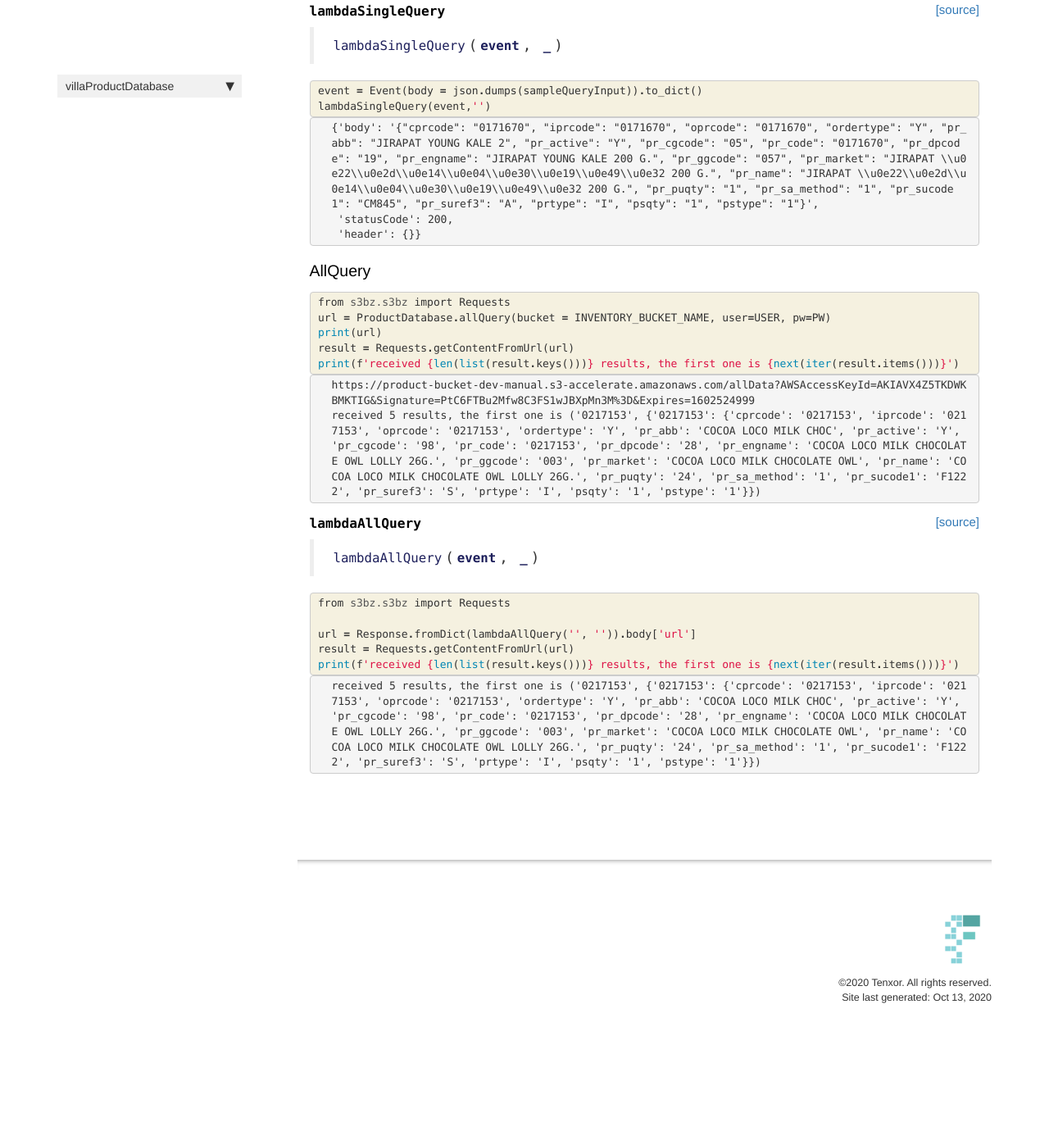
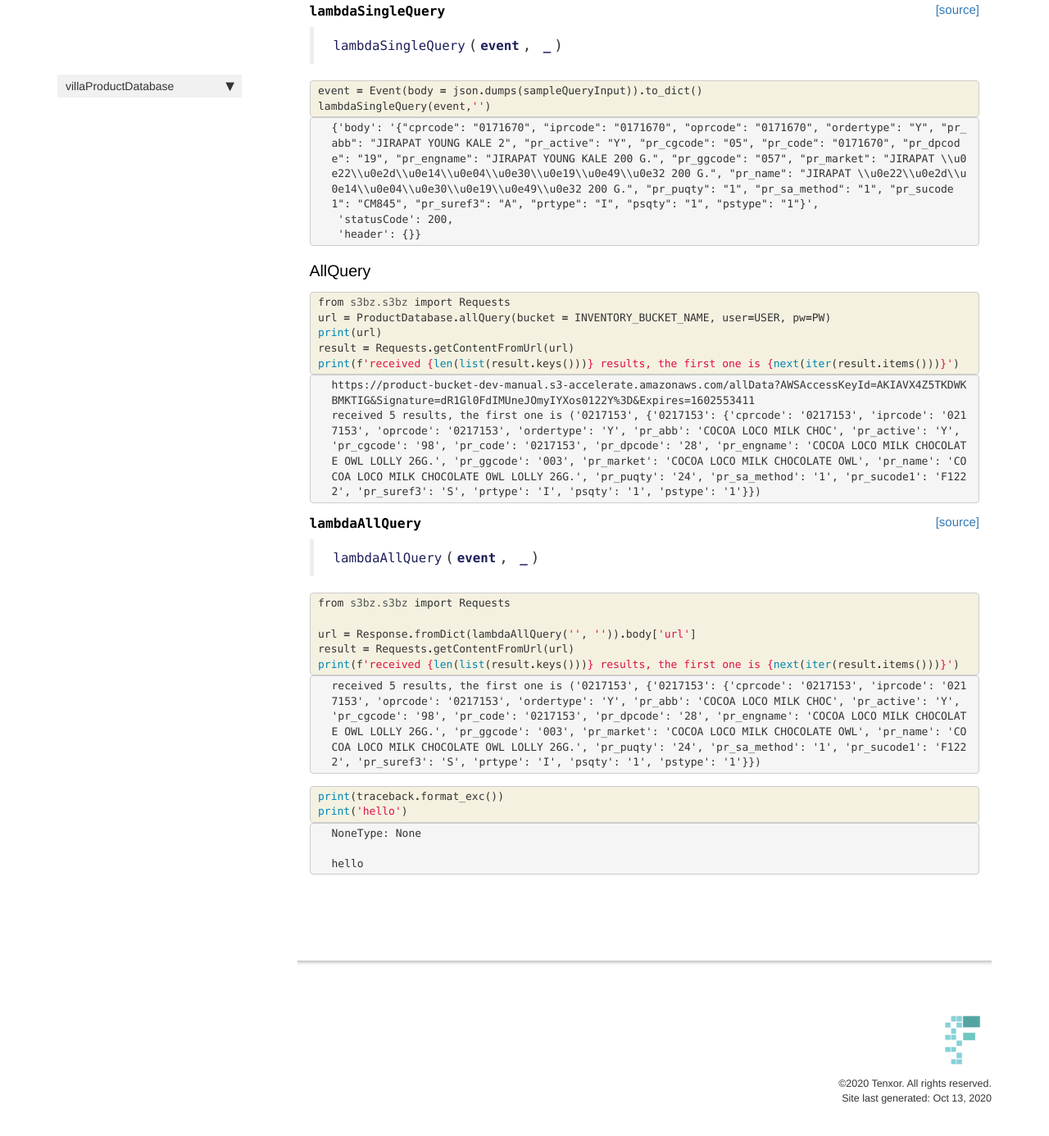
Before and after one commit to thanakijwanavit/villa-product-database, a Jekyll site: the page built from docs/database.html, in a window 1280 px wide and 1400 px high, scrolled down 3568 px. Shown: the top 1386 px of the window at 82% size. Built offline with Jekyll 4.4.1, drawn with Linux system fonts in a browser that asks for light colours; nearby versions of some CDN libraries; comment, search, counter and statistics services are not loaded; before the commit the page ends 4844 px from its top, so only the background shows below that; some of the changed text lies outside the part shown.

```diff
--- a/docs/database.html
+++ b/docs/database.html
@@ -100,7 +100,7 @@ dax endpoint missing &#39;DAX_ENDPOINT&#39;
 
 
 <div class="output_markdown rendered_html output_subarea ">
-<h4 id="createIndex" class="doc_header"><code>createIndex</code><a href="https://github.com/thanakijwanavit/villaProductDatabase/tree/master/villaProductDatabase/database.py#L47" class="source_link" style="float:right">[source]</a></h4><blockquote><p><code>createIndex</code>(<strong><code>name</code></strong>, <strong><code>rangeKeyName</code></strong>=<em><code>None</code></em>, <strong><code>HashKeyType</code></strong>=<em><code>UnicodeAttribute</code></em>, <strong><code>RangeKeyType</code></strong>=<em><code>UnicodeAttribute</code></em>)</p>
+<h4 id="createIndex" class="doc_header"><code>createIndex</code><a href="https://github.com/thanakijwanavit/villaProductDatabase/tree/master/villaProductDatabase/database.py#L48" class="source_link" style="float:right">[source]</a></h4><blockquote><p><code>createIndex</code>(<strong><code>name</code></strong>, <strong><code>rangeKeyName</code></strong>=<em><code>None</code></em>, <strong><code>HashKeyType</code></strong>=<em><code>UnicodeAttribute</code></em>, <strong><code>RangeKeyType</code></strong>=<em><code>UnicodeAttribute</code></em>)</p>
 </blockquote>
 
 </div>
@@ -137,7 +137,7 @@ dax endpoint missing &#39;DAX_ENDPOINT&#39;
 
 
 <div class="output_markdown rendered_html output_subarea ">
-<h2 id="ProductDatabase" class="doc_header"><code>class</code> <code>ProductDatabase</code><a href="https://github.com/thanakijwanavit/villaProductDatabase/tree/master/villaProductDatabase/database.py#L63" class="source_link" style="float:right">[source]</a></h2><blockquote><p><code>ProductDatabase</code>(<strong><code>hash_key</code></strong>:<code>Optional</code>[<code>Any</code>]=<em><code>None</code></em>, <strong><code>range_key</code></strong>:<code>Optional</code>[<code>Any</code>]=<em><code>None</code></em>, <strong><code>_user_instantiated</code></strong>:<code>bool</code>=<em><code>True</code></em>, <strong>**<code>attributes</code></strong>:<code>Any</code>) :: <code>Model</code></p>
+<h2 id="ProductDatabase" class="doc_header"><code>class</code> <code>ProductDatabase</code><a href="https://github.com/thanakijwanavit/villaProductDatabase/tree/master/villaProductDatabase/database.py#L64" class="source_link" style="float:right">[source]</a></h2><blockquote><p><code>ProductDatabase</code>(<strong><code>hash_key</code></strong>:<code>Optional</code>[<code>Any</code>]=<em><code>None</code></em>, <strong><code>range_key</code></strong>:<code>Optional</code>[<code>Any</code>]=<em><code>None</code></em>, <strong><code>_user_instantiated</code></strong>:<code>bool</code>=<em><code>True</code></em>, <strong>**<code>attributes</code></strong>:<code>Any</code>) :: <code>Model</code></p>
 </blockquote>
 <p>Defines a <code>PynamoDB</code> Model</p>
 <p>This model is backed by a table in DynamoDB.
@@ -234,7 +234,7 @@ You can create the table by with the <code>create_table</code> method.</p>
 
 
 <div class="output_markdown rendered_html output_subarea ">
-<h4 id="lambdaDumpToS3" class="doc_header"><code>lambdaDumpToS3</code><a href="https://github.com/thanakijwanavit/villaProductDatabase/tree/master/villaProductDatabase/database.py#L133" class="source_link" style="float:right">[source]</a></h4><blockquote><p><code>lambdaDumpToS3</code>(<strong><code>event</code></strong>, <strong><code>_</code></strong>)</p>
+<h4 id="lambdaDumpToS3" class="doc_header"><code>lambdaDumpToS3</code><a href="https://github.com/thanakijwanavit/villaProductDatabase/tree/master/villaProductDatabase/database.py#L140" class="source_link" style="float:right">[source]</a></h4><blockquote><p><code>lambdaDumpToS3</code>(<strong><code>event</code></strong>, <strong><code>_</code></strong>)</p>
 </blockquote>
 
 </div>
@@ -340,7 +340,7 @@ You can create the table by with the <code>create_table</code> method.</p>
 
 
 <div class="output_markdown rendered_html output_subarea ">
-<h4 id="lambdaUpdateProduct" class="doc_header"><code>lambdaUpdateProduct</code><a href="https://github.com/thanakijwanavit/villaProductDatabase/tree/master/villaProductDatabase/database.py#L138" class="source_link" style="float:right">[source]</a></h4><blockquote><p><code>lambdaUpdateProduct</code>(<strong><code>event</code></strong>, <strong><code>_</code></strong>)</p>
+<h4 id="lambdaUpdateProduct" class="doc_header"><code>lambdaUpdateProduct</code><a href="https://github.com/thanakijwanavit/villaProductDatabase/tree/master/villaProductDatabase/database.py#L151" class="source_link" style="float:right">[source]</a></h4><blockquote><p><code>lambdaUpdateProduct</code>(<strong><code>event</code></strong>, <strong><code>_</code></strong>)</p>
 </blockquote>
 
 </div>
@@ -447,7 +447,7 @@ You can create the table by with the <code>create_table</code> method.</p>
 
 
 <div class="output_markdown rendered_html output_subarea ">
-<h4 id="lambdaUpdateS3" class="doc_header"><code>lambdaUpdateS3</code><a href="https://github.com/thanakijwanavit/villaProductDatabase/tree/master/villaProductDatabase/database.py#L144" class="source_link" style="float:right">[source]</a></h4><blockquote><p><code>lambdaUpdateS3</code>(<strong><code>event</code></strong>, <strong><code>_</code></strong>)</p>
+<h4 id="lambdaUpdateS3" class="doc_header"><code>lambdaUpdateS3</code><a href="https://github.com/thanakijwanavit/villaProductDatabase/tree/master/villaProductDatabase/database.py#L157" class="source_link" style="float:right">[source]</a></h4><blockquote><p><code>lambdaUpdateS3</code>(<strong><code>event</code></strong>, <strong><code>_</code></strong>)</p>
 </blockquote>
 
 </div>
@@ -605,7 +605,7 @@ pstype 1</pre>
 
 
 <div class="output_markdown rendered_html output_subarea ">
-<h4 id="lambdaSingleQuery" class="doc_header"><code>lambdaSingleQuery</code><a href="https://github.com/thanakijwanavit/villaProductDatabase/tree/master/villaProductDatabase/database.py#L152" class="source_link" style="float:right">[source]</a></h4><blockquote><p><code>lambdaSingleQuery</code>(<strong><code>event</code></strong>, <strong><code>_</code></strong>)</p>
+<h4 id="lambdaSingleQuery" class="doc_header"><code>lambdaSingleQuery</code><a href="https://github.com/thanakijwanavit/villaProductDatabase/tree/master/villaProductDatabase/database.py#L165" class="source_link" style="float:right">[source]</a></h4><blockquote><p><code>lambdaSingleQuery</code>(<strong><code>event</code></strong>, <strong><code>_</code></strong>)</p>
 </blockquote>
 
 </div>
@@ -684,7 +684,7 @@ pstype 1</pre>
 <div class="output_area">
 
 <div class="output_subarea output_stream output_stdout output_text">
-<pre>https://product-bucket-dev-manual.s3-accelerate.amazonaws.com/allData?AWSAccessKeyId=AKIAVX4Z5TKDWKBMKTIG&amp;Signature=PtC6FTBu2Mfw8C3FS1wJBXpMn3M%3D&amp;Expires=1602524999
+<pre>https://product-bucket-dev-manual.s3-accelerate.amazonaws.com/allData?AWSAccessKeyId=AKIAVX4Z5TKDWKBMKTIG&amp;Signature=dR1Gl0FdIMUneJOmyIYXos0122Y%3D&amp;Expires=1602553411
 received 5 results, the first one is (&#39;0217153&#39;, {&#39;0217153&#39;: {&#39;cprcode&#39;: &#39;0217153&#39;, &#39;iprcode&#39;: &#39;0217153&#39;, &#39;oprcode&#39;: &#39;0217153&#39;, &#39;ordertype&#39;: &#39;Y&#39;, &#39;pr_abb&#39;: &#39;COCOA LOCO MILK CHOC&#39;, &#39;pr_active&#39;: &#39;Y&#39;, &#39;pr_cgcode&#39;: &#39;98&#39;, &#39;pr_code&#39;: &#39;0217153&#39;, &#39;pr_dpcode&#39;: &#39;28&#39;, &#39;pr_engname&#39;: &#39;COCOA LOCO MILK CHOCOLATE OWL LOLLY 26G.&#39;, &#39;pr_ggcode&#39;: &#39;003&#39;, &#39;pr_market&#39;: &#39;COCOA LOCO MILK CHOCOLATE OWL&#39;, &#39;pr_name&#39;: &#39;COCOA LOCO MILK CHOCOLATE OWL LOLLY 26G.&#39;, &#39;pr_puqty&#39;: &#39;24&#39;, &#39;pr_sa_method&#39;: &#39;1&#39;, &#39;pr_sucode1&#39;: &#39;F1222&#39;, &#39;pr_suref3&#39;: &#39;S&#39;, &#39;prtype&#39;: &#39;I&#39;, &#39;psqty&#39;: &#39;1&#39;, &#39;pstype&#39;: &#39;1&#39;}})
 </pre>
 </div>
@@ -714,7 +714,7 @@ received 5 results, the first one is (&#39;0217153&#39;, {&#39;0217153&#39;: {&#
 
 
 <div class="output_markdown rendered_html output_subarea ">
-<h4 id="lambdaAllQuery" class="doc_header"><code>lambdaAllQuery</code><a href="https://github.com/thanakijwanavit/villaProductDatabase/tree/master/villaProductDatabase/database.py#L158" class="source_link" style="float:right">[source]</a></h4><blockquote><p><code>lambdaAllQuery</code>(<strong><code>event</code></strong>, <strong><code>_</code></strong>)</p>
+<h4 id="lambdaAllQuery" class="doc_header"><code>lambdaAllQuery</code><a href="https://github.com/thanakijwanavit/villaProductDatabase/tree/master/villaProductDatabase/database.py#L171" class="source_link" style="float:right">[source]</a></h4><blockquote><p><code>lambdaAllQuery</code>(<strong><code>event</code></strong>, <strong><code>_</code></strong>)</p>
 </blockquote>
 
 </div>
@@ -762,4 +762,38 @@ received 5 results, the first one is (&#39;0217153&#39;, {&#39;0217153&#39;: {&#
 </div>
     {% endraw %}
 
+    {% raw %}
+
+<div class="cell border-box-sizing code_cell rendered">
+<div class="input">
+
+<div class="inner_cell">
+    <div class="input_area">
+<div class=" highlight hl-ipython3"><pre><span></span><span class="nb">print</span><span class="p">(</span><span class="n">traceback</span><span class="o">.</span><span class="n">format_exc</span><span class="p">())</span>
+<span class="nb">print</span><span class="p">(</span><span class="s1">&#39;hello&#39;</span><span class="p">)</span>
+</pre></div>
+
+    </div>
 </div>
+</div>
+
+<div class="output_wrapper">
+<div class="output">
+
+<div class="output_area">
+
+<div class="output_subarea output_stream output_stdout output_text">
+<pre>NoneType: None
+
+hello
+</pre>
+</div>
+</div>
+
+</div>
+</div>
+
+</div>
+    {% endraw %}
+
+</div>
```
Also changed, not shown: other parts of docs/database.html (+3 -3 lines), villaProductDatabase/database.py (+15 -2 lines), 2 other files.
